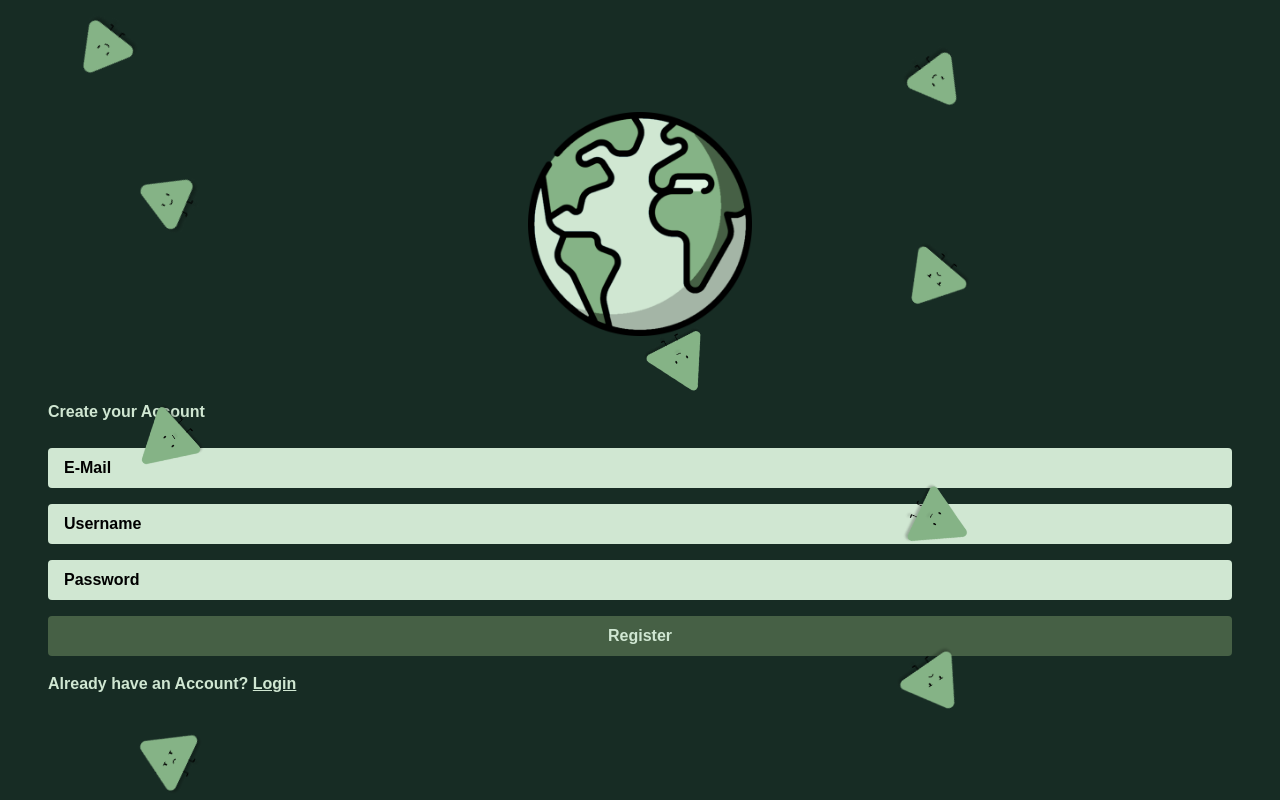
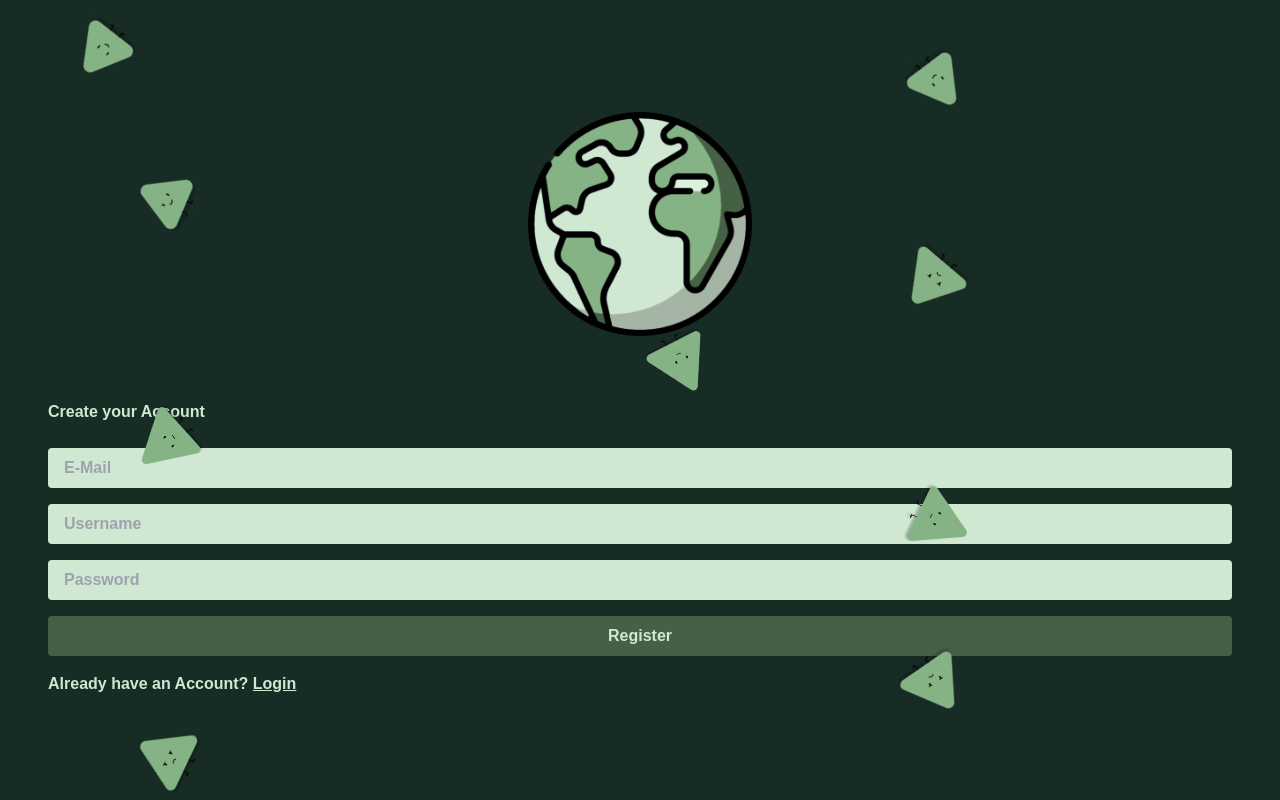
Before and after one commit to paulpaulsen55/KlimaKonto, a SvelteKit app: page /register in a window 1280 px wide. Built offline with nearby package versions, Linux system fonts and the light colour scheme; no server answers.

Commit message:
placeholder for input fields

```diff
--- a/src/routes/login/+page.svelte
+++ b/src/routes/login/+page.svelte
@@ -17,10 +17,10 @@
               <p class="font-bold text-light-olive mb-6">Sign in to your Account</p>
                 <div class="flex flex-col space-y-4 w-full">
                   <label for="email">
-                    <input id="email" class="w-full font-bold py-2 px-4 rounded bg-light-olive text-black" name="E-Mail" value="E-Mail">
+                    <input id="email" class="w-full font-bold py-2 px-4 rounded bg-light-olive text-black" name="E-Mail" placeholder="E-Mail">
                   </label>
                   <label for="password">
-                    <input id="password" class="w-full font-bold py-2 px-4 rounded bg-light-olive text-black" name="Password" value="Password">
+                    <input id="password" class="w-full font-bold py-2 px-4 rounded bg-light-olive text-black" name="Password" placeholder="Password">
                   </label>
                   <button class="w-full font-bold py-2 px-4 rounded bg-olive text-light-olive">Login</button>
                   <p class="font-bold text-light-olive mb-6">Need an Account? <a class="underline text-bg-olive" href="/register">Register</a></p>
--- a/src/routes/register/+page.svelte
+++ b/src/routes/register/+page.svelte
@@ -17,13 +17,13 @@
               <p class="font-bold text-light-olive mb-6">Create your Account</p>
                 <div class="flex flex-col space-y-4 w-full">
                   <label for="email">
-                    <input id="email" class="w-full font-bold py-2 px-4 rounded bg-light-olive text-black" name="E-Mail" value="E-Mail">
+                    <input id="email" class="w-full font-bold py-2 px-4 rounded bg-light-olive text-black" name="E-Mail" placeholder="E-Mail">
                   </label>
                   <label for="username">
-                    <input id="username" class="w-full font-bold py-2 px-4 rounded bg-light-olive text-black" name="Username" value="Username">
+                    <input id="username" class="w-full font-bold py-2 px-4 rounded bg-light-olive text-black" name="Username" placeholder="Username">
                   </label>
                   <label for="password">
-                    <input id="password" class="w-full font-bold py-2 px-4 rounded bg-light-olive text-black" name="Password" value="Password">
+                    <input id="password" class="w-full font-bold py-2 px-4 rounded bg-light-olive text-black" name="Password" placeholder="Password">
                   </label>
                   <button class="w-full font-bold py-2 px-4 rounded bg-olive text-light-olive">Register</button>
                   <p class="font-bold text-light-olive mb-6">Already have an Account? <a class="underline text-bg-olive" href="/login">Login</a>
```
